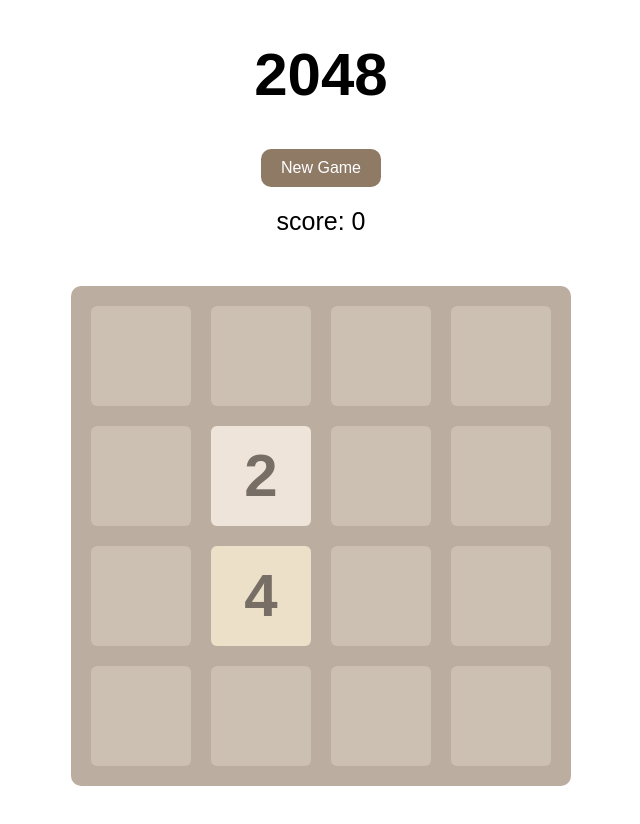
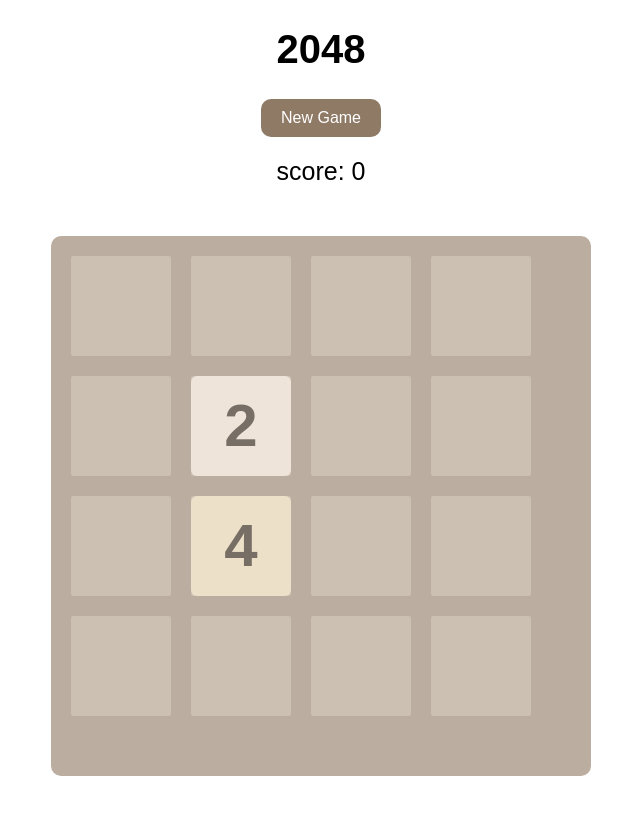
Before and after one commit to ttian99/2048, a plain HTML site: page index.html in a window 1280 px wide. Shown: the whole page, without its empty margins (319-959 px from the left). Drawn offline with nearby package versions, Linux system fonts and the light colour scheme.

Commit message:
增加移动端UI适配

```diff
--- a/2048.css
+++ b/2048.css
@@ -1,13 +1,13 @@
 header{
     display: block;
     margin:0 auto;
-    width: 500px;
+    width: 100%;
     text-align: center;
 }
 
 header h1 {
     font-family: Arial;
-    font-size: 60px;
+    font-size: 40px;
     font-weight: bold;
 }
 
--- a/index.html
+++ b/index.html
@@ -9,13 +9,17 @@
     <script type="text/javascript" src="support2048.js"></script>
     <script type="text/javascript" src="showanimation2048.js"></script>
     <script type="text/javascript" src="main2048.js"></script>
+
+    <meta name="viewport" content="width=device-width, height=device-height, initial-scale=1.0, minimum-scale=1.0, maximum-scale=1.0, user-scalable=no" />
 </head>
 
 <body>
     <header>
         <h1>2048</h1>
         <a href="javascript:newgame();" id="newgamebutton">New Game</a>
-        <p>score: <span id="score">0</span></p>
+        <p>score:
+            <span id="score">0</span>
+        </p>
     </header>
 
     <div id="grid-container">
--- a/main2048.js
+++ b/main2048.js
@@ -3,8 +3,25 @@ var score = 0;
 var hasConflicted = new Array();
 
 $(document).ready(function () {
+    prepareForMobile();
     newgame();
 });
+
+function prepareForMobile() {
+    if (documentWidth > 500) {
+        gridContainerWidth = 500;
+        cellSpace = 20;
+        cellSideLength = 100;
+    }
+    $('#grid-container').css('width', gridContainerWidth);
+    $('#grid-container').css('height', gridContainerWidth);
+    $('#grid-container').css('padding', cellSpace);
+    $('#grid-container').css('border-radius', 0.02 * gridContainerWidth);
+
+    $('.grid-cell').css('width', cellSideLength);
+    $('.grid-cell').css('height', cellSideLength);
+    $('.grid-cell').css('border-radius', 0.02 * cellSideLength);
+}
 
 function newgame() {
     // 初始化棋盘格
@@ -52,11 +69,11 @@ function updateBoardView() {
             if (board[i][j] == 0) {
                 theNumberCell.css('width', '0px');
                 theNumberCell.css('height', '0px');
-                theNumberCell.css('top', getPosTop(i, j) + 50);
-                theNumberCell.css('left', getPosLeft(i, j) + 50);
+                theNumberCell.css('top', getPosTop(i, j) + cellSideLength / 2);
+                theNumberCell.css('left', getPosLeft(i, j) + cellSideLength / 2);
             } else {
-                theNumberCell.css('width', '100px');
-                theNumberCell.css('height', '100px');
+                theNumberCell.css('width', cellSideLength + 'px');
+                theNumberCell.css('height', cellSideLength + 'px');
                 theNumberCell.css('top', getPosTop(i, j));
                 theNumberCell.css('left', getPosLeft(i, j));
                 theNumberCell.css('background-color', getNumberBackgroundColor(board[i][j]));
@@ -67,6 +84,9 @@ function updateBoardView() {
 
         hasConflicted[i][j] = false;
     }
+
+    $('.number-cell').css('line-height', cellSideLength + 'px');
+    $('.number-cell').css('font-size', 0.6 * cellSideLength + 'px');
 }
 
 function generateOneNumber() {
--- a/showanimation2048.js
+++ b/showanimation2048.js
@@ -6,8 +6,8 @@ function showNumberWithAnimation(i, j, randNumber) {
     numberCell.text(randNumber);
 
     numberCell.animate({
-        width: "100px",
-        height: "100px",
+        width: cellSideLength + 'px',
+        height: cellSideLength + 'px',
         top: getPosTop(i, j),
         left: getPosLeft(i, j)
     }, 50);
--- a/support2048.js
+++ b/support2048.js
@@ -1,9 +1,14 @@
+documentWidth = window.screen.availWidth;
+gridContainerWidth = 0.92 * documentWidth;
+cellSideLength = 0.18 * documentWidth;
+cellSpace = 0.04 * documentWidth;
+
 function getPosTop(i, j) {
-    return 20 + i * 120;
+    return cellSpace + i * (cellSpace + cellSideLength);
 }
 
 function getPosLeft(i, j) {
-    return 20 + j * 120;
+    return cellSpace + j * (cellSpace + cellSideLength);
 }
 
 function getNumberBackgroundColor(number) {
```
